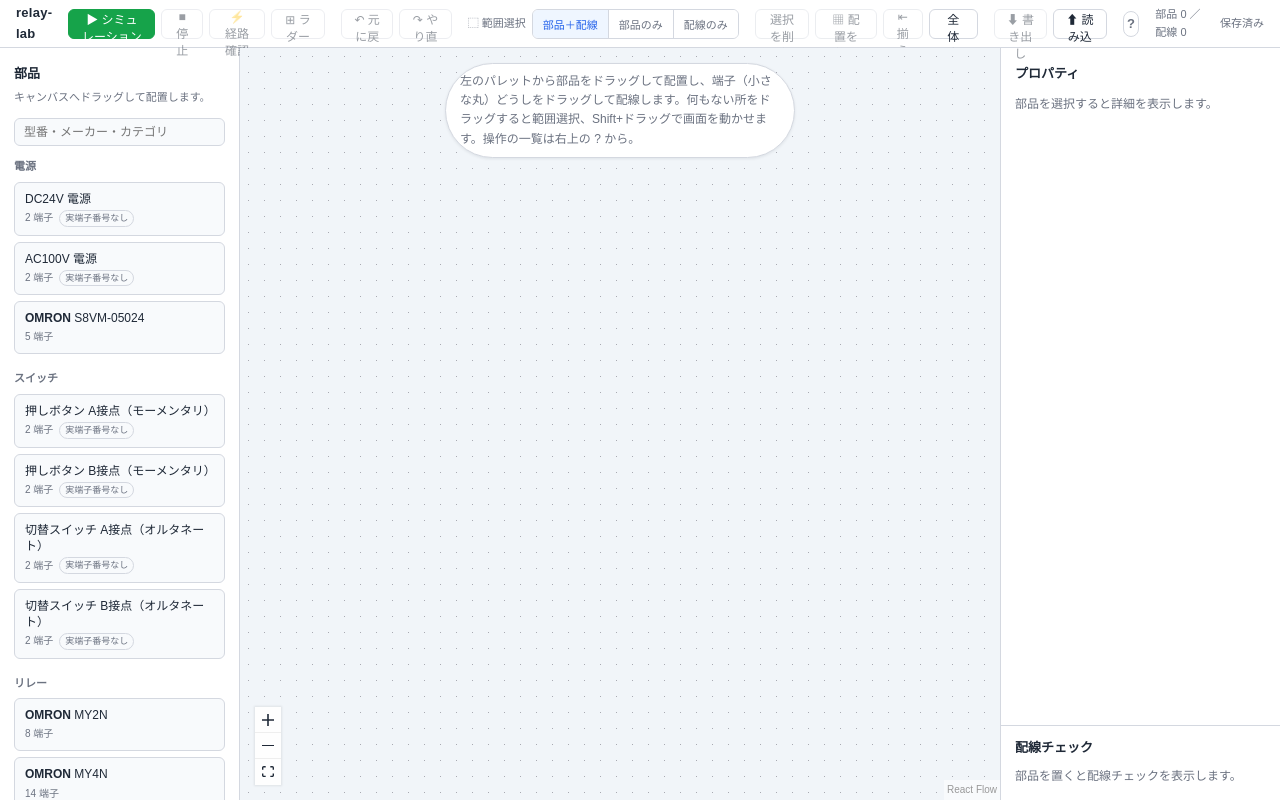
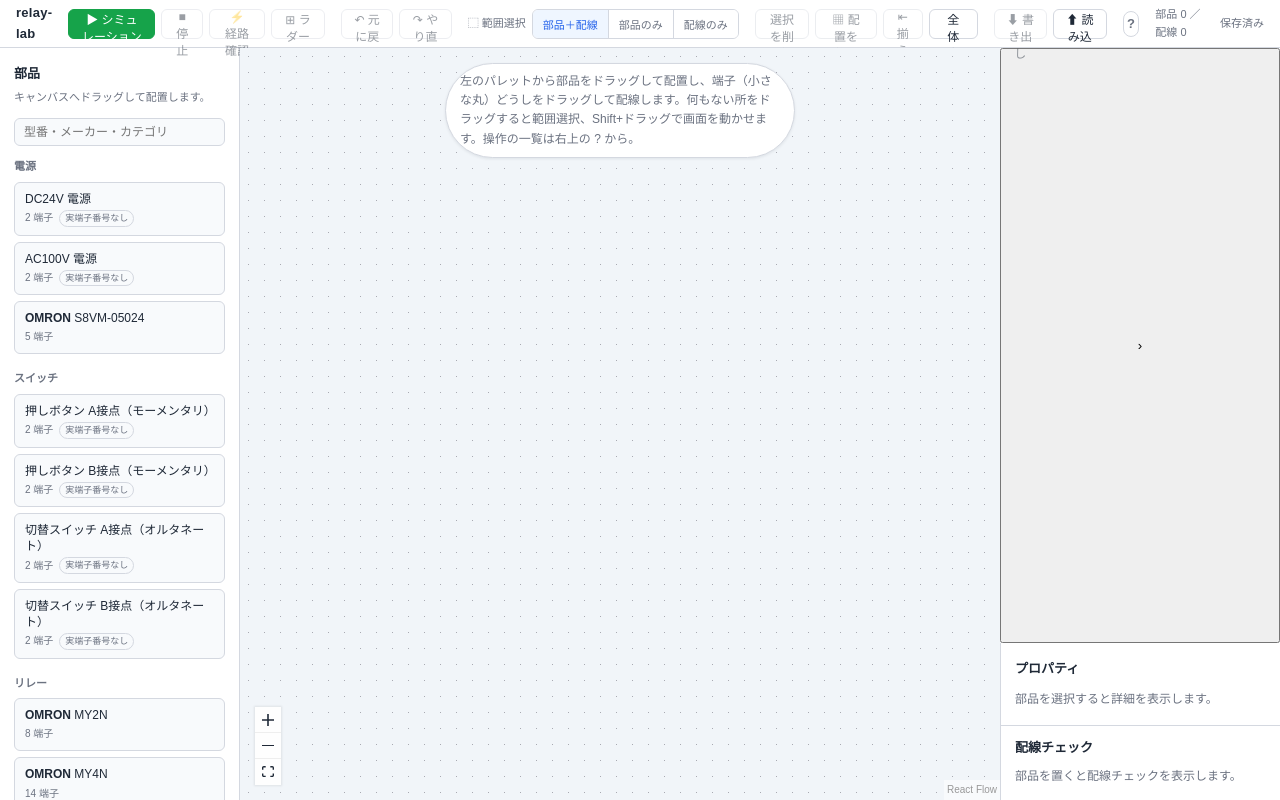
Before and after one commit to su-metal/relay-lab, a Next.js app: page / in a window 1280 px wide. Built offline with nearby package versions, Linux system fonts and the light colour scheme.

Commit message:
feat(ui): プロパティパネルを開閉可能にする

```diff
--- a/src/components/circuit/CircuitWorkspace.tsx
+++ b/src/components/circuit/CircuitWorkspace.tsx
@@ -102,6 +102,12 @@ function Workspace() {
   /** 狭い画面で開いているパネル。閉じているときは `null`（キャンバス全面） */
   const [openSheet, setOpenSheet] = useState<SheetKey | null>(null);
 
+  /**
+   * 広い画面の右プロパティ領域。閉じたときは細い再表示レールだけ残し、
+   * そのぶんキャンバスを広げる。画面状態なので保存・Undo の対象にはしない。
+   */
+  const [inspectorOpen, setInspectorOpen] = useState(true);
+
   // 窓を広げて 3 カラムへ戻ったらシートは畳む。開いたままにすると、
   // 次に狭くしたときに前回のパネルが勝手に開いて出てくる
   useEffect(() => {
@@ -197,7 +203,10 @@ function Workspace() {
         />
       )}
 
-      <div className={styles.columns}>
+      <div
+        className={styles.columns}
+        data-inspector-collapsed={!compact && !inspectorOpen ? true : undefined}
+      >
         {/*
           狭い画面ではキャンバスだけを残し、両脇のカラムはシートへ畳む
           （design.md §8.12）。**畳んだパネルは描かない** —— 表示だけ消して
@@ -211,7 +220,34 @@ function Workspace() {
 
         <CircuitCanvas rangeSelectionTarget={rangeSelectionTarget} />
 
-        {!compact && <div className={styles.inspector}>{inspector}</div>}
+        {!compact && inspectorOpen && (
+          <div className={styles.inspector}>
+            <button
+              type="button"
+              className={styles.inspectorToggle}
+              onClick={() => setInspectorOpen(false)}
+              aria-label="プロパティパネルを閉じる"
+              title="プロパティパネルを閉じる"
+            >
+              ›
+            </button>
+            {inspector}
+          </div>
+        )}
+
+        {!compact && !inspectorOpen && (
+          <aside className={styles.inspectorRail} aria-label="プロパティパネル">
+            <button
+              type="button"
+              className={styles.inspectorToggle}
+              onClick={() => setInspectorOpen(true)}
+              aria-label="プロパティパネルを開く"
+              title="プロパティパネルを開く"
+            >
+              ‹
+            </button>
+          </aside>
+        )}
 
         {compact && openSheet && (
           <Sheet sheet={openSheet} onClose={() => setOpenSheet(null)}>
```
